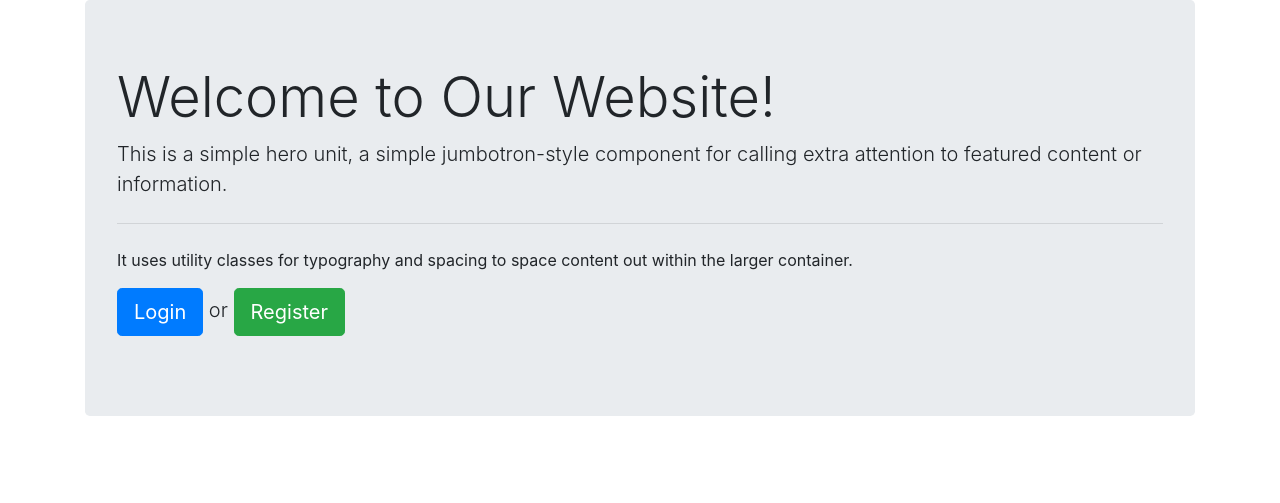
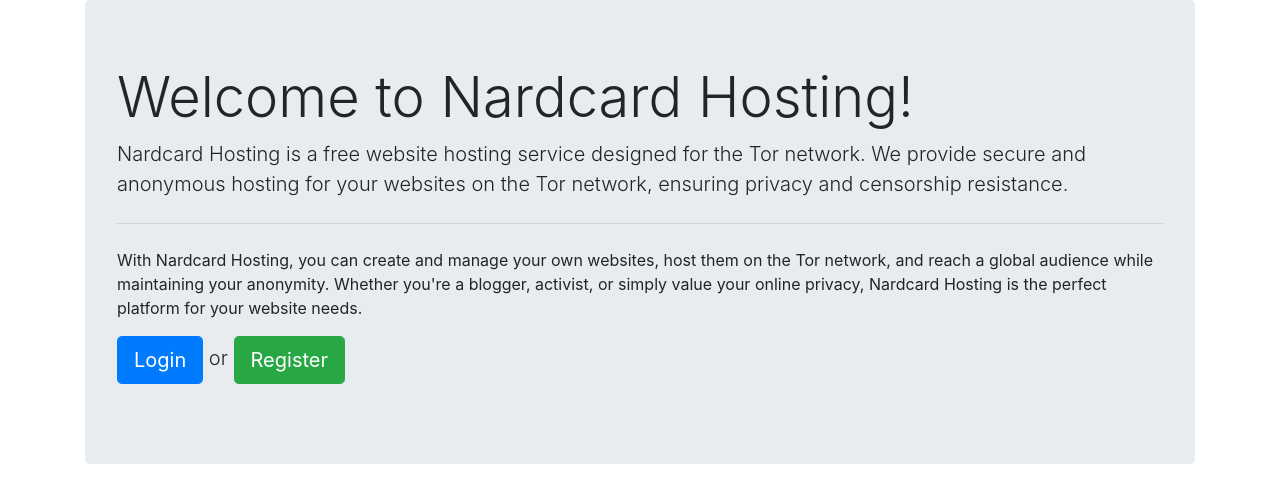
Before and after one commit to meetkool/CloudCapsule, a Flask app: page / in a window 1280 px wide. Shown: the part 56-559 px from the top of the page. Run offline with Flask 3, Linux system fonts and the light colour scheme; some libraries are stand-ins or nearby versions.

```diff
--- a/templates/home.html
+++ b/templates/home.html
@@ -2,10 +2,10 @@
 
 {% block content %}
     <div class="jumbotron">
-        <h1 class="display-4">Welcome to Our Website!</h1>
-        <p class="lead">This is a simple hero unit, a simple jumbotron-style component for calling extra attention to featured content or information.</p>
+        <h1 class="display-4">Welcome to Nardcard Hosting!</h1>
+        <p class="lead">Nardcard Hosting is a free website hosting service designed for the Tor network. We provide secure and anonymous hosting for your websites on the Tor network, ensuring privacy and censorship resistance.</p>
         <hr class="my-4">
-        <p>It uses utility classes for typography and spacing to space content out within the larger container.</p>
+        <p>With Nardcard Hosting, you can create and manage your own websites, host them on the Tor network, and reach a global audience while maintaining your anonymity. Whether you're a blogger, activist, or simply value your online privacy, Nardcard Hosting is the perfect platform for your website needs.</p>
         <p class="lead">
             <a class="btn btn-primary btn-lg" href="{{ url_for('login') }}" role="button">Login</a> or
             <a class="btn btn-success btn-lg" href="{{ url_for('register') }}" role="button">Register</a>
```
